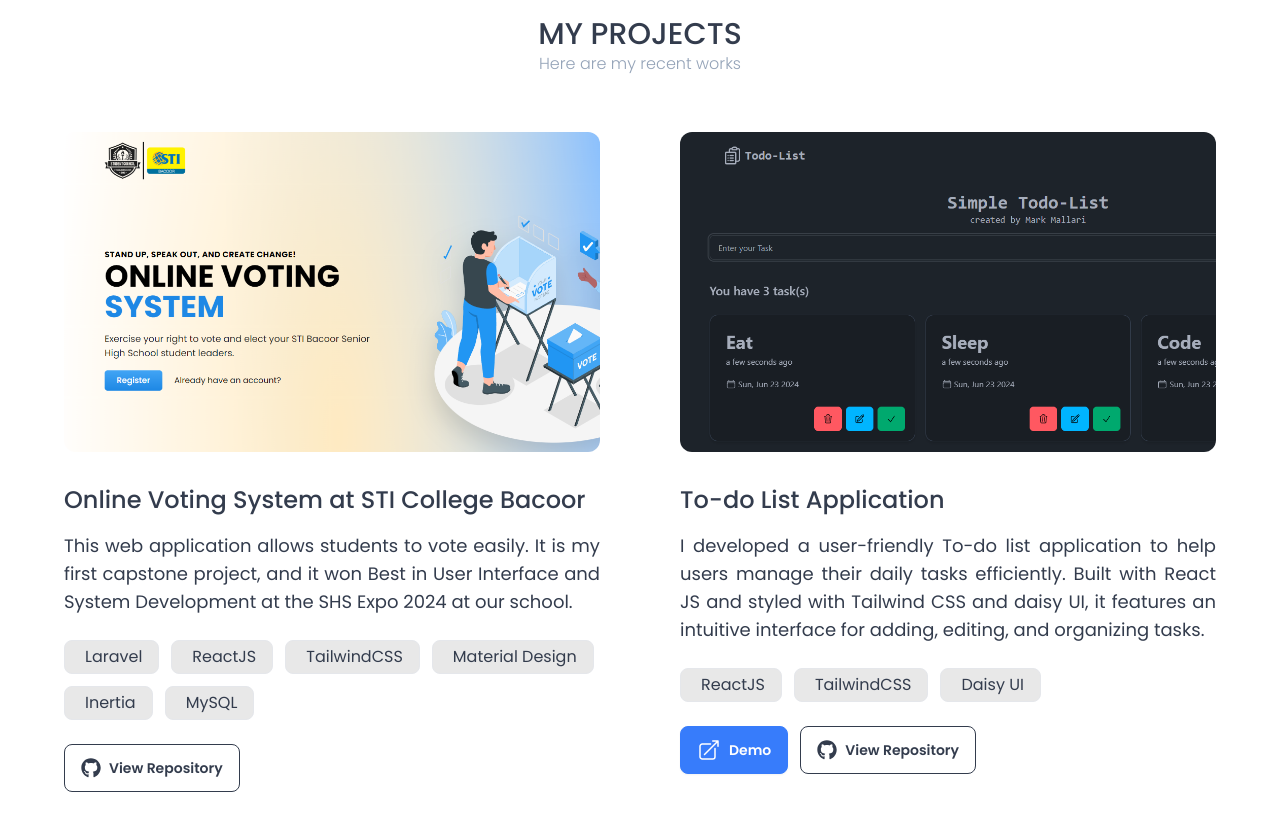
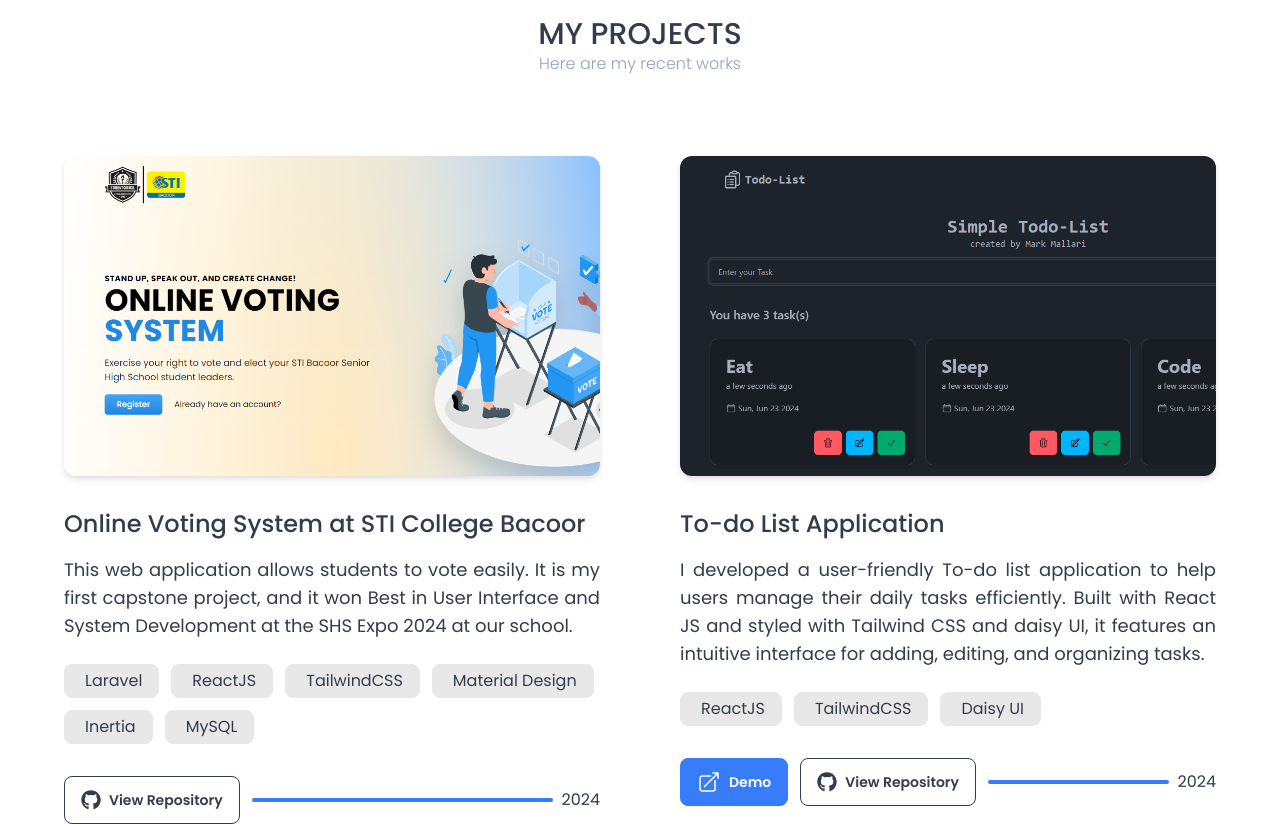
Before and after one commit to MarkMallari16/portfolio-website, a React (Vite) app: page / in a window 1280 px wide. Shown: the part 1940-2766 px from the top of the page. Built offline with nearby package versions, Linux system fonts and the light colour scheme.

Commit message:
add line in single project

```diff
--- a/src/components/Hero.jsx
+++ b/src/components/Hero.jsx
@@ -11,7 +11,7 @@ function Hero({ projectsRef }) {
     const { scrollIntoSection } = useScrollSection();
 
     return (
-        <div className='min-h-[100vh] lg:min-h-screen grid grid-cols-1 lg:grid-cols-2 gap-0 lg:gap-32 items-center lg:items-center lg:justify-center lg:px-0'>
+        <div className=' min-h-screen grid grid-cols-1  lg:grid-cols-2 gap-0 lg:gap-32 items-center lg:items-center lg:justify-center lg:px-0'>
 
             <motion.div className='flex flex-col-reverse lg:flex-row lg:items-center space-x-10 w-full'
                 initial={{ x: -20 }}
@@ -39,19 +39,6 @@ function Hero({ projectsRef }) {
                     <div className=' w-full'>
                         <div className='text-6xl lg:text-5xl font-black'>Hello, I'm Mark👋🏻
                         </div>
-                        <motion.span
-                            className='text-6xl'
-                            initial={{ rotate: 0 }}
-                            animate={{ rotate: [-8.0, -14, -4, 10, 0] }}
-                            exit={{ rotate: 0 }}
-                            transition={{
-                                repeat: Infinity,
-                                ease: "easeIn",
-                                duration: 1,
-                            }}
-
-                        ></motion.span>
-
                     </div>
 
                     <div className='mt-4 text-xl'>
@@ -59,11 +46,12 @@ function Hero({ projectsRef }) {
                     </div>
 
 
-                    <div className='mt-4 flex items-center gap-3'>
+                    <div className='mt-4 flex items-center gap-3 w-full'>
                         <a href='#projects' onClick={() => scrollIntoSection(projectsRef)} className='btn btn-secondary  hover:bg-secondary-dark transition-colors duration-300'>Visit Projects</a>
 
                         <ResumeBtn />
                     </div>
+
 
 
                 </div>
--- a/src/components/SingeProject.jsx
+++ b/src/components/SingeProject.jsx
@@ -13,13 +13,14 @@ function SingeProject({
 
     return (
 
-        <div className='py-20 lg:py-10'>
-            <div className='w-full h-80 rounded-xl' style={{
+        <div className='py-20 lg:py-16 '>
+            <div className='drop-shadow-md h-80 rounded-xl' style={{
                 backgroundImage: `url('${projectPicture}')`,
                 backgroundSize: 'cover'
             }}></div>
             <div className='w-full h-60  rounded-xl'>
                 <h1 className='pt-8 text-2xl font-medium'>{projectTitle}</h1>
+
                 <p className='mt-4 text-base-content text-lg lg:text-lg leading-8 text-justify text-wrap'>{projectDescripton}</p>
 
                 <div className='flex flex-wrap mt-6 gap-3'>
@@ -30,7 +31,7 @@ function SingeProject({
 
                 </div>
 
-                <div className='mt-6 flex gap-3'>
+                <div className='mt-8 flex items-center gap-3'>
                     {projectLiveURL && (
                         <a href={projectLiveURL} target='_blank' className='btn btn-secondary '>
                             <svg xmlns="http://www.w3.org/2000/svg" fill="none" viewBox="0 0 24 24" strokeWidth={1.5} stroke="currentColor" className="size-6">
@@ -43,6 +44,12 @@ function SingeProject({
                     <a href={projectGithubRepository} className='btn btn-outline'>
                         <FaGithub className='text-xl' />
                         View Repository</a>
+                    <div className='flex w-full items-center gap-2'>
+                        <div className='h-1 bg-secondary w-full rounded-lg'>
+
+                        </div>
+                        2024
+                    </div>
                 </div>
             </div>
         </div>
@@ -52,7 +59,7 @@ function SingeProject({
 SingeProject.propTypes = {
     projectPicture: PropTypes.string.isRequired,
     projectTitle: PropTypes.string.isRequired,
-    projectDescription: PropTypes.string.isRequired,
+    projectDescription: PropTypes.string,
     projectStacks: PropTypes.arrayOf(PropTypes.string).isRequired,
     projectLiveURL: PropTypes.string,
     projectGithubRepository: PropTypes.string.isRequired,
```
